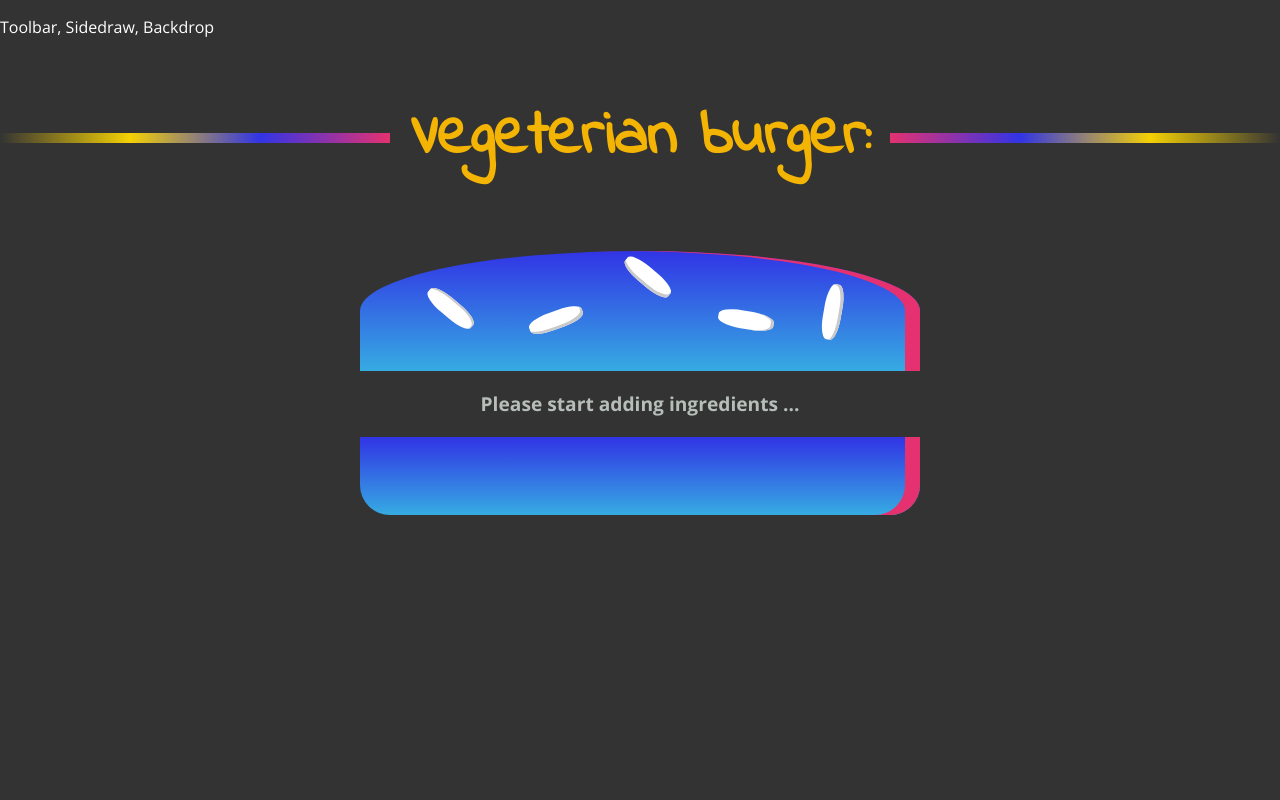
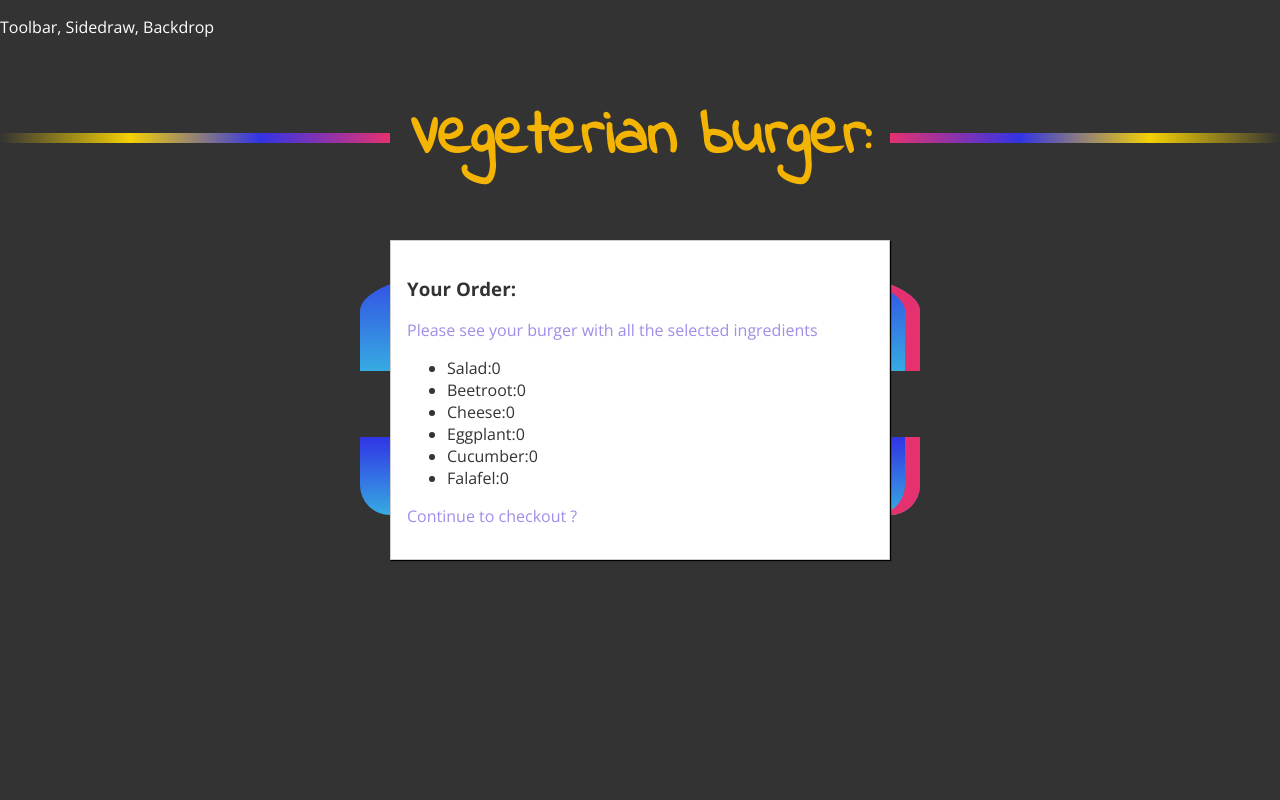
Before and after one commit to agorodinskaya/react-burger-builder, a React (Create React App) app: page / in a window 1280 px wide. Shown: the top 800 px of the page. Built offline with nearby package versions, Linux system fonts and the light colour scheme; the HTML template or start-up script is replaced by a standard one.

Commit message:
modal in progress

```diff
--- a/src/components/Burger/Burger.module.css
+++ b/src/components/Burger/Burger.module.css
@@ -8,7 +8,7 @@
   font-size: 1.2rem;
 }
 p {
-  color: #e6f3eab9;
+  color: #7e61dfb9;
   /* border: 5px solid #e53170; */
   /* font-size: 2rem; */
 }
--- /dev/null
+++ b/src/components/Burger/OrderSummary/OrderSummary.js
@@ -0,0 +1,25 @@
+import React from 'react';
+import Aux from '../../../hoc/Aux'
+
+const orderSummary = (props) => {
+    const ingredientSummary = Object.keys(props.ingredients).map(igKey => {
+       return (<li key={igKey}>
+            <span style={{textTransform:'capitalize'}}>
+            {igKey}:{props.ingredients[igKey]}
+            </span>
+        </li>)
+    });
+    return (
+        <Aux>
+            <h3>Your Order:</h3>
+            <p>Please see your burger with all the selected ingredients</p>
+            <ul>
+                {ingredientSummary}
+            </ul>
+            <p>Continue to checkout ?</p>
+        </Aux>
+    )
+
+}
+
+export default orderSummary;
--- /dev/null
+++ b/src/components/UI/Modal/Modal.js
@@ -0,0 +1,9 @@
+import React from 'react';
+import classes from './Modal.module.css'
+const modal = (props) => (
+    <div className = {classes.Modal}>
+        {props.children}
+    </div>
+);
+
+export default modal;
--- /dev/null
+++ b/src/components/UI/Modal/Modal.module.css
@@ -0,0 +1,21 @@
+.Modal {
+  position: fixed;
+  z-index: 500;
+  background-color: white;
+  width: 70%;
+  border: 1px solid #ccc;
+  box-shadow: 1px 1px 1px black;
+  padding: 16px;
+  left: 15%;
+  top: 30%;
+  box-sizing: border-box;
+  transition: all 0.3s ease-out;
+  color: #333;
+}
+
+@media (min-width: 600px) {
+  .Modal {
+    width: 500px;
+    left: calc(50% - 250px);
+  }
+}
--- a/src/containers/BurgerBuilder/BurgerBuilder.js
+++ b/src/containers/BurgerBuilder/BurgerBuilder.js
@@ -2,7 +2,8 @@
 import Aux from "../../hoc/Aux";
 import Burger from "../../components/Burger/Burger";
 import BuildControls from "../../components/Burger/BuildControls/BuildControls";
-
+import Modal from '../../components/UI/Modal/Modal'
+import OrderSummary from '../../components/Burger/OrderSummary/OrderSummary'
 const INGREDIENT_PRICES = {
   salad: 0.8,
   beetroot: 0.9,
@@ -71,6 +72,7 @@
     }
     return (
       <Aux>
+        <Modal><OrderSummary ingredients = {this.state.ingredients}/></Modal>
         <Burger ingredients={this.state.ingredients} />
         <BuildControls
           moreIngredient={this.addIngredientHandler}
```
Also changed, not shown: src/components/UI/Backdrop/Backdrop.js (added).
